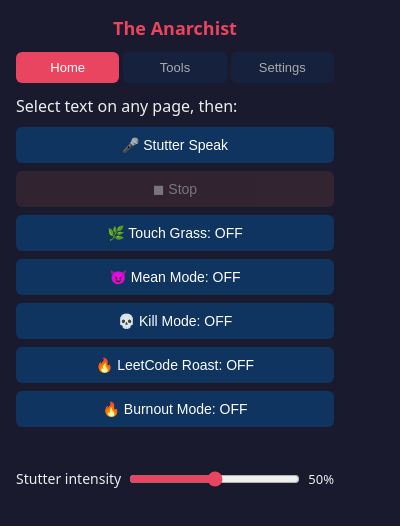
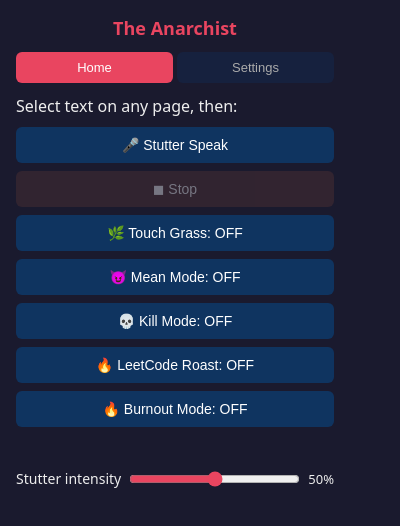
Before and after one commit to MichaelXcX/Hack-de-pensionare, a browser extension: page extension/popup.html in a window 400 px wide. Drawn offline with Linux system fonts and the light colour scheme.

Commit message:
kick tools

```diff
--- a/extension/popup.html
+++ b/extension/popup.html
@@ -12,7 +12,6 @@
 
     <nav class="tabs">
       <button class="tab active" data-tab="home">Home</button>
-      <button class="tab" data-tab="tools">Tools</button>
       <button class="tab" data-tab="settings">Settings</button>
     </nav>
 
@@ -35,11 +34,6 @@
       </div>
     </section>
 
-    <section id="tools" class="tab-content">
-      <h2>Tools</h2>
-      <p>Additional tools go here.</p>
-    </section>
-
     <section id="settings" class="tab-content">
       <h2>Settings</h2>
       <label>
```
